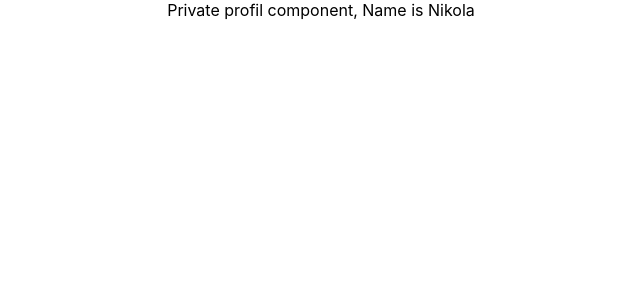
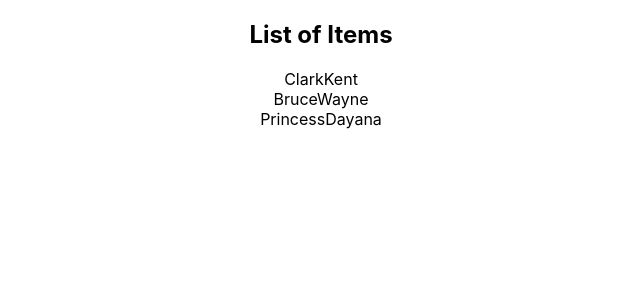
Before and after one commit to dzoniD/typescript-react-demo, a React (Create React App) app: page / in a window 1280 px wide. Shown: the top 300 px of the page, without its empty margins (319-959 px from the left). Built offline with nearby package versions, Linux system fonts and the light colour scheme.

Commit message:
generic props type

```diff
--- a/src/App.tsx
+++ b/src/App.tsx
@@ -15,6 +15,7 @@
 import { User } from './components/context/User';
 import { Private } from './components/auth/Private';
 import { Profile } from './components/auth/Profile';
+import { List } from './components/generics/List';
 
 function App() {
   const personName = {
@@ -41,7 +42,29 @@
 
   return (
     <div className="App">
-      <Private isLoggedIn={true} component={Profile}/>
+      {/* <List items={['Batman', 'Superman', 'Wonder Woman']} onClick={(item) => console.log(item)}/>
+      <List items={[ 1, 2, 3 ]} onClick={(item) => console.log(item)}/> */}
+      <List
+        items={[
+          {
+            id:1,
+            first:'Clark',
+            last:'Kent'
+          },
+          {
+            id:2,
+            first:'Bruce',
+            last: 'Wayne'
+            },
+          {
+            id:3,
+            first:'Princess',
+            last: 'Dayana'
+          },
+          ]}
+         onClick={(item) => console.log(item)}
+        />
+      {/* <Private isLoggedIn={true} component={Profile}/> */}
       {/* <UserContextProvider>
         <User/>
       </UserContextProvider> */}
--- /dev/null
+++ b/src/components/generics/List.tsx
@@ -0,0 +1,20 @@
+type ListProps<T> = {
+    items: T[]
+    onClick:(value: T) => void
+}
+
+export const List = <T extends { id: number,first:string,last:string }>({ items, onClick }: ListProps<T>) => {
+    return (
+        <div>
+            <h2>List of Items</h2>
+            {items.map((item, index) => {
+                console.log(item)
+                return (
+                    <div key={item.id} onClick={() => onClick(item)}>
+                        {item.first}{item.last}
+                    </div>
+                )
+            })}
+        </div>
+    )
+}
```
